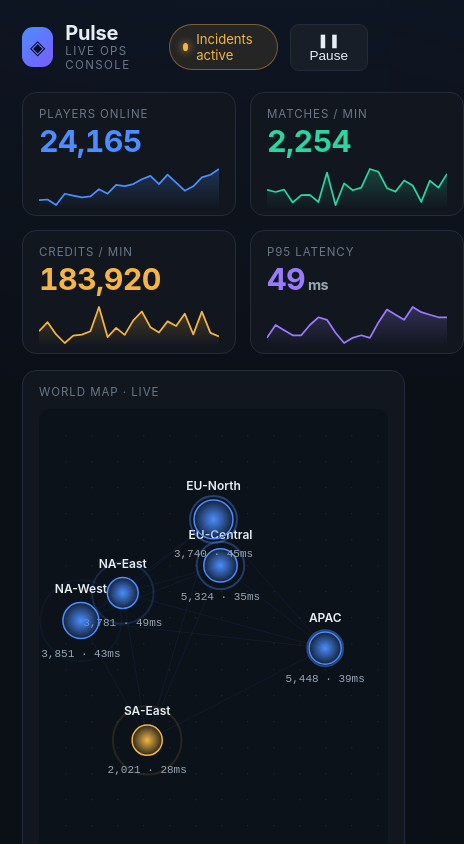
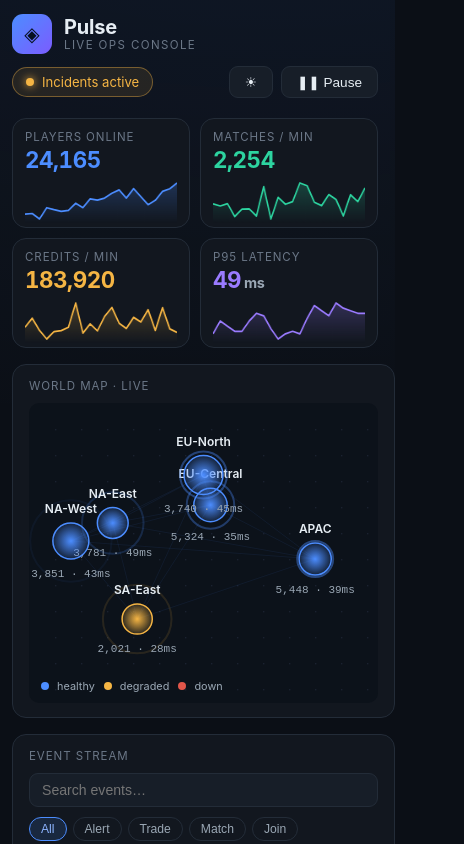
Before and after one commit to Yeezy2277/live-ops-console, a React (Vite) app: page / in a window 390 px wide. Shown: the top 844 px of the page, 464 px wide, since content can reach past the window. Built offline with nearby package versions, Linux system fonts and the light colour scheme.

Commit message:
light theme + mobile polish

```diff
--- a/src/components/Header.tsx
+++ b/src/components/Header.tsx
@@ -1,9 +1,30 @@
+import { useEffect, useState } from "react";
 import { store, useTick } from "../store/store";
+
+type Theme = "dark" | "light";
+
+function initialTheme(): Theme {
+  try {
+    return localStorage.getItem("pulse-theme") === "light" ? "light" : "dark";
+  } catch {
+    return "dark";
+  }
+}
 
 export function Header() {
   useTick();
   const { running } = store;
   const anyDown = store.world.regions.some((r) => r.status !== "healthy");
+  const [theme, setTheme] = useState<Theme>(initialTheme);
+
+  useEffect(() => {
+    document.documentElement.dataset.theme = theme;
+    try {
+      localStorage.setItem("pulse-theme", theme);
+    } catch {
+      /* private mode */
+    }
+  }, [theme]);
 
   return (
     <header className="hdr">
@@ -20,9 +41,19 @@ export function Header() {
           <i />
           {anyDown ? "Incidents active" : "All systems nominal"}
         </span>
-        <button className="hdr__btn" onClick={store.toggle}>
-          {running ? "❚❚ Pause" : "▶ Resume"}
-        </button>
+        <div style={{ display: "flex", gap: 8 }}>
+          <button
+            className="hdr__btn"
+            onClick={() => setTheme((t) => (t === "dark" ? "light" : "dark"))}
+            aria-label={theme === "dark" ? "Switch to light theme" : "Switch to dark theme"}
+            title={theme === "dark" ? "Light theme" : "Dark theme"}
+          >
+            {theme === "dark" ? "☀" : "☾"}
+          </button>
+          <button className="hdr__btn" onClick={store.toggle}>
+            {running ? "❚❚ Pause" : "▶ Resume"}
+          </button>
+        </div>
       </div>
     </header>
   );
--- a/src/components/WorldMap.tsx
+++ b/src/components/WorldMap.tsx
@@ -42,8 +42,16 @@ export function WorldMap() {
     const draw = (t: number) => {
       ctx.clearRect(0, 0, w, h);
 
+      // Theme-aware palette, read per frame (cheap) so the canvas follows the
+      // toggle without React involvement.
+      const light = document.documentElement.dataset.theme === "light";
+      const dotColor = light ? "#cdd6e2" : "#1a2230";
+      const labelColor = light ? "#17202b" : "#e6edf3";
+      const subColor = light ? "#5d6a79" : "#9aa7b4";
+      const meshColor = light ? "rgba(47,111,228,0.10)" : "rgba(76,141,255,0.08)";
+
       // Dotted-grid backdrop suggesting a world surface.
-      ctx.fillStyle = "#1a2230";
+      ctx.fillStyle = dotColor;
       const gap = 26;
       for (let x = gap; x < w; x += gap) {
         for (let y = gap; y < h; y += gap) {
@@ -54,7 +62,7 @@ export function WorldMap() {
       const { regions } = store.world;
 
       // Faint links between regions (mesh feel).
-      ctx.strokeStyle = "rgba(76,141,255,0.08)";
+      ctx.strokeStyle = meshColor;
       ctx.lineWidth = 1;
       for (let i = 0; i < regions.length; i++) {
         for (let j = i + 1; j < regions.length; j++) {
@@ -97,11 +105,11 @@ export function WorldMap() {
         ctx.stroke();
 
         // Label.
-        ctx.fillStyle = "#e6edf3";
+        ctx.fillStyle = labelColor;
         ctx.font = "600 12px -apple-system, system-ui, sans-serif";
         ctx.textAlign = "center";
         ctx.fillText(r.name, cx, cy - radius - 10);
-        ctx.fillStyle = "#9aa7b4";
+        ctx.fillStyle = subColor;
         ctx.font = "11px ui-monospace, monospace";
         ctx.fillText(`${r.players.toLocaleString("en-US")} · ${r.latencyMs}ms`, cx, cy + radius + 18);
       }
--- a/src/styles/app.css
+++ b/src/styles/app.css
@@ -1,4 +1,5 @@
-:root {
+:root,
+:root[data-theme="dark"] {
   --bg: #0b0f16;
   --panel: #12171f;
   --panel-2: #171e28;
@@ -7,7 +8,23 @@
   --muted: #9aa7b4;
   --dim: #6b7787;
   --accent: #4c8dff;
+  --map-bg: #0c121a;
+  --glow: rgba(76, 141, 255, 0.08);
   color-scheme: dark;
+}
+
+:root[data-theme="light"] {
+  --bg: #f4f6fa;
+  --panel: #ffffff;
+  --panel-2: #eef1f6;
+  --border: #dde3ec;
+  --text: #17202b;
+  --muted: #5d6a79;
+  --dim: #8a95a3;
+  --accent: #2f6fe4;
+  --map-bg: #e9edf4;
+  --glow: rgba(47, 111, 228, 0.06);
+  color-scheme: light;
 }
 
 * {
@@ -17,11 +34,12 @@
 body {
   margin: 0;
   background:
-    radial-gradient(1200px 600px at 70% -10%, rgba(76, 141, 255, 0.08), transparent),
+    radial-gradient(1200px 600px at 70% -10%, var(--glow), transparent),
     var(--bg);
   color: var(--text);
   font-family: -apple-system, BlinkMacSystemFont, "Segoe UI", Roboto, Helvetica, Arial, sans-serif;
   -webkit-font-smoothing: antialiased;
+  transition: background-color 0.2s ease, color 0.2s ease;
 }
 
 .app {
@@ -186,7 +204,7 @@ body {
   height: 460px;
   border-radius: 10px;
   overflow: hidden;
-  background: #0c121a;
+  background: var(--map-bg);
 }
 .map__canvas {
   position: absolute;
@@ -395,3 +413,45 @@ body {
     grid-row: auto;
   }
 }
+
+@media (max-width: 560px) {
+  .app {
+    padding: 14px 12px 28px;
+  }
+  .hdr {
+    flex-wrap: wrap;
+    gap: 12px;
+  }
+  .hdr__status {
+    width: 100%;
+    justify-content: space-between;
+  }
+  .metrics {
+    gap: 10px;
+  }
+  .metric {
+    padding: 11px 12px 4px;
+  }
+  .metric__value {
+    font-size: 1.4rem;
+  }
+  .metric canvas {
+    width: 100% !important;
+  }
+  .map {
+    height: 300px;
+  }
+  .map__legend {
+    font-size: 0.68rem;
+    gap: 9px;
+  }
+  .feed__list {
+    height: 280px;
+  }
+  .econ__currencies {
+    grid-template-columns: 1fr;
+  }
+  .econ__item {
+    grid-template-columns: 80px 1fr 46px;
+  }
+}
```
